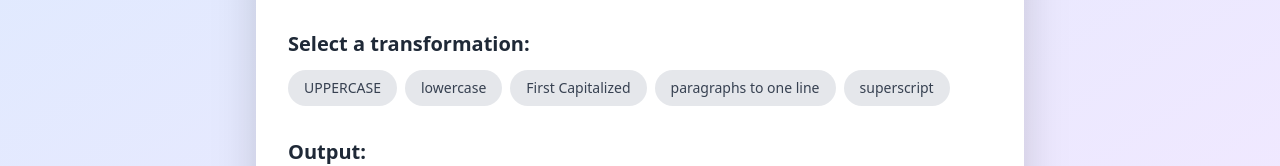
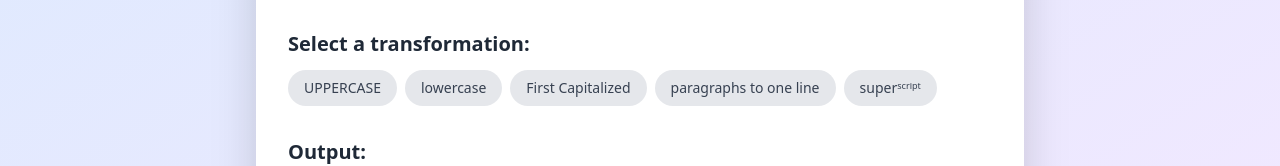
Before and after one commit to leonardourci/simplenize, a React (Create React App) app: page / in a window 1280 px wide. Shown: the part 404-570 px from the top of the page. Built offline with nearby package versions, Linux system fonts and the light colour scheme.

Commit message:
refactor: superscript translations to use superscript

```diff
--- a/src/translations/EN.ts
+++ b/src/translations/EN.ts
@@ -11,7 +11,7 @@ const EN: typeof PT = {
         lowerCase          : 'lowercase',
         paragraphsToOneLine: 'paragraphs to one line',
         capitalize         : 'First Capitalized',
-        superscript        : 'superscript',
+        superscript        : 'superˢᶜʳⁱᵖᵗ',
     },
 };
 
--- a/src/translations/PT.ts
+++ b/src/translations/PT.ts
@@ -9,7 +9,7 @@ const PT = {
         lowerCase          : 'minúsculas',
         capitalize         : 'Primeiras Em Maiúsculas',
         paragraphsToOneLine: 'parágrafos para uma linha',
-        superscript        : 'sobrescrito',
+        superscript        : 'sobresˢᶜʳⁱᵗᵒ',
     },
 };
 
```
